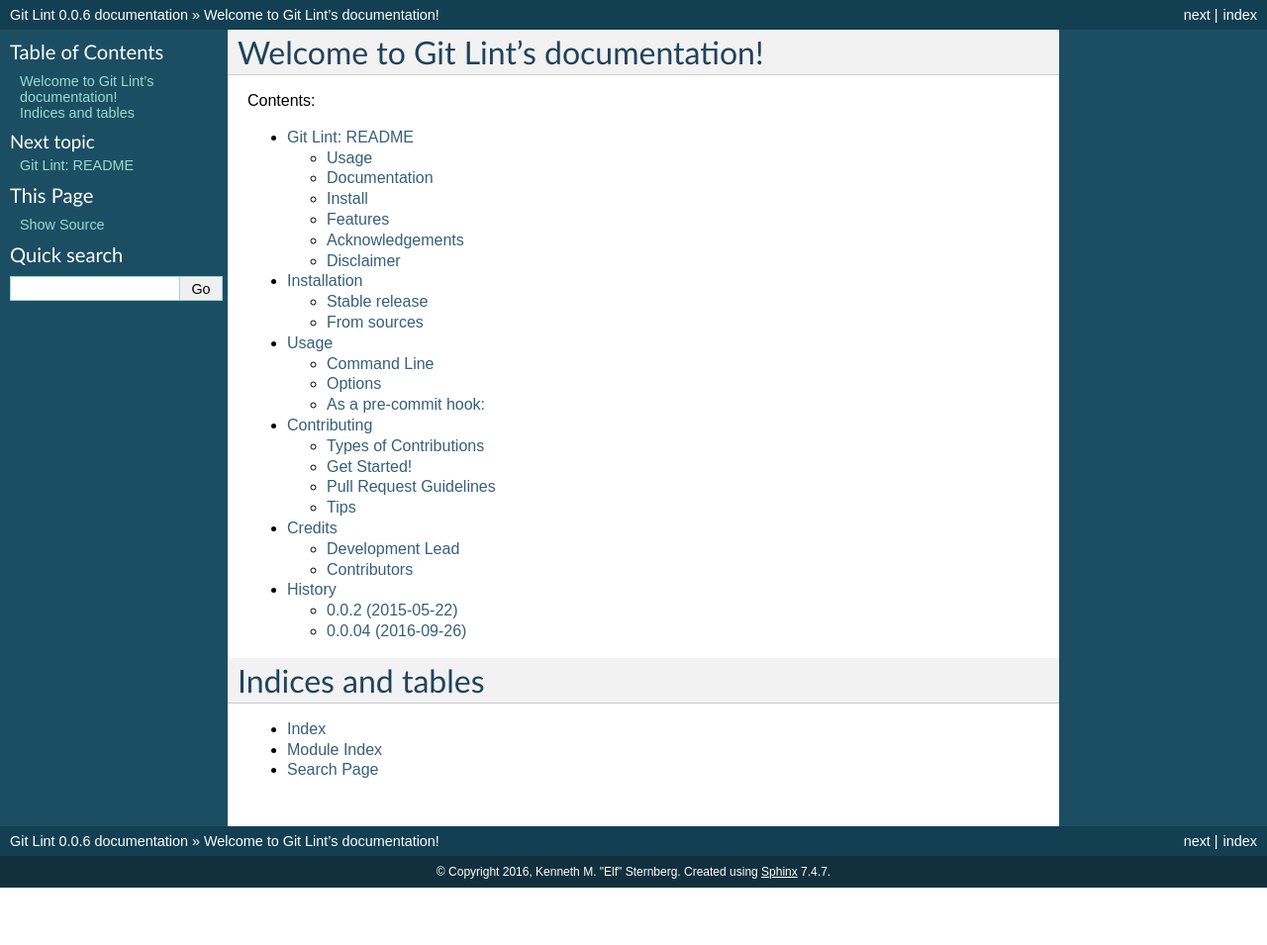
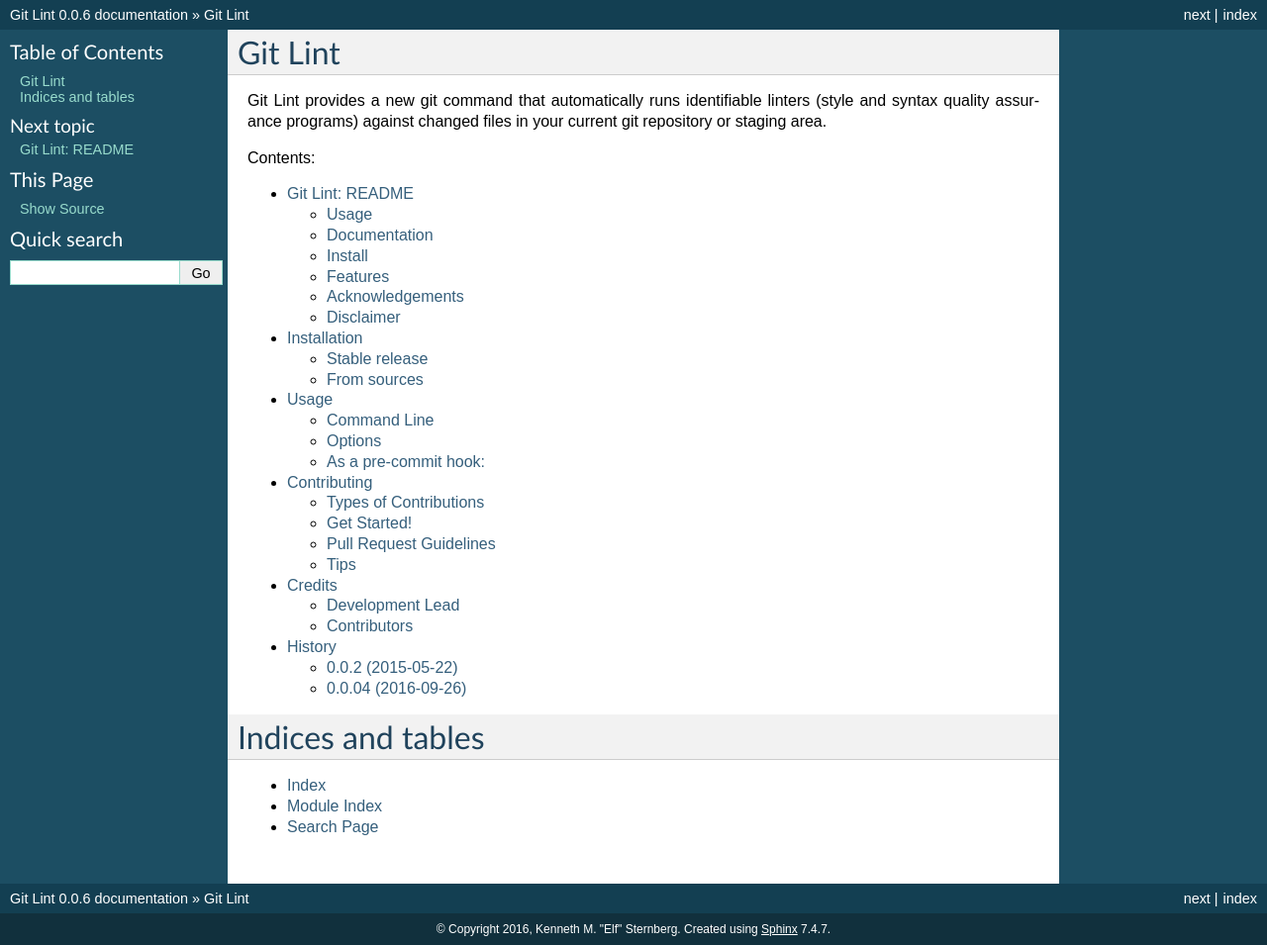
Before and after one commit to elfsternberg/git-linter, a Sphinx documentation site: the page built from docs/index.rst, in a window 1280 px wide. Shown: the whole page at 99% size. Built offline with Sphinx 7.4.7, drawn with Linux system fonts in a browser that asks for light colours; before the commit the page ends 900 px from its top, so only the background shows below that.

Commit message:
Updating docs.

```diff
--- a/docs/index.rst
+++ b/docs/index.rst
@@ -3,8 +3,12 @@
    You can adapt this file completely to your liking, but it should at least
    contain the root `toctree` directive.
 
-Welcome to Git Lint's documentation!
-======================================
+Git Lint
+========
+
+Git Lint provides a new git command that automatically runs identifiable linters (style
+and syntax quality assurance programs) against changed files in your current git
+repository or staging area.
 
 Contents:
 
```
Also changed, not shown: docs/usage.rst (+4 -16 lines), 1 other file.
